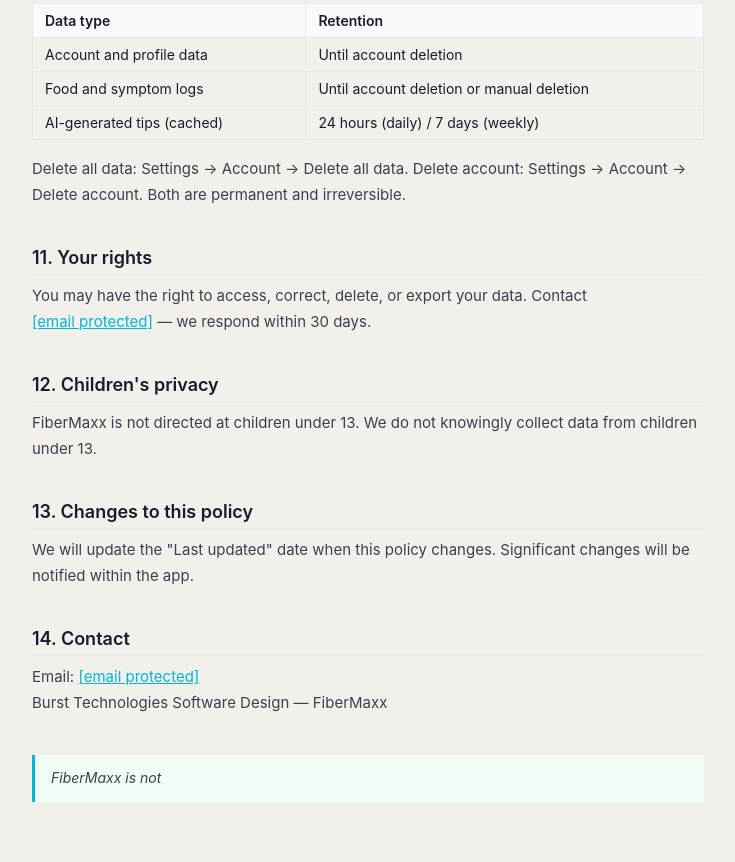
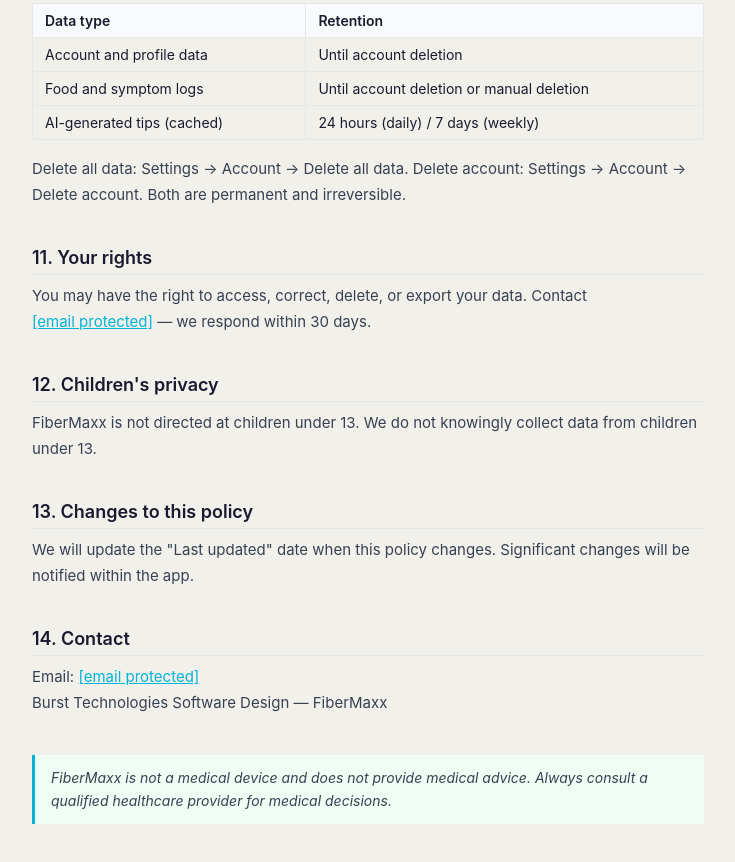
Before and after one commit to bodega-shrubby/Fibermax-legal, a plain HTML site: page index.html in a window 1280 px wide. Shown: the part 3550-4412 px from the top of the page, without its empty margins (272-1007 px from the left). Drawn offline with Linux system fonts and the light colour scheme.

Commit message:
Update index.html

```diff
--- a/index.html
+++ b/index.html
@@ -191,4 +191,4 @@
   Burst Technologies Software Design — FiberMaxx</p>
 
   <div class="disclaimer">
-    FiberMaxx is not
+    FiberMaxx is not a medical device and does not provide medical advice. Always consult a qualified healthcare provider for medical decisions.
```
